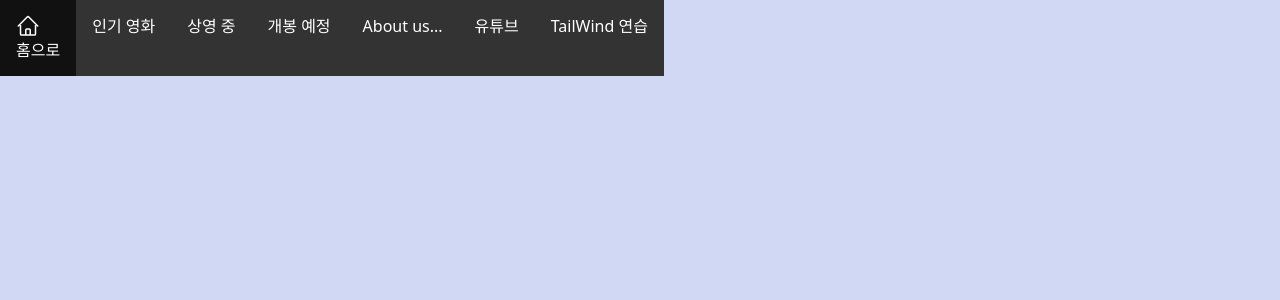
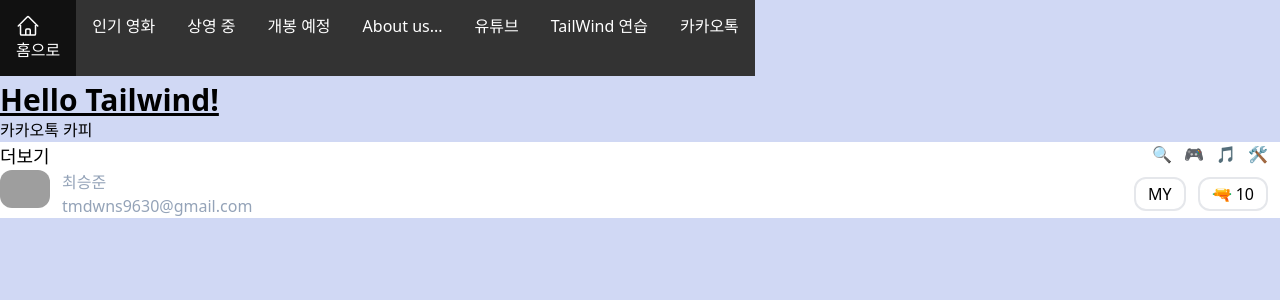
Before and after one commit to tmdwns9630/study_movie_app, a React (Create React App) app: page /kakaotalk in a window 1280 px wide. Shown: the top 300 px of the page. Built offline with nearby package versions, Linux system fonts and the light colour scheme; grey boxes are pictures that could not be loaded.

Commit message:
tailWind로 카카오톡 만들기 - top 1, 2까지 만듬 13일차 수업 종료

```diff
--- a/src/components/Kakaotalk.js
+++ b/src/components/Kakaotalk.js
@@ -1,3 +1,46 @@
-function Kakaotalk() {}
+function Kakaotalk() {
+  //  width 어케 맞추냐 싯팔
+  // 글자 굵기 싯팔롬아
+  return (
+    <>
+      <h1 className="text-3xl font-bold underline">Hello Tailwind!</h1>
+      <h1>카카오톡 카피</h1>
+      <div id="kt__main" className="bg-white">
+        <div id="kt__top1" className="flex justify-between">
+          <span className="text-lg text-black">더보기</span>
+          <div className="flex justify-between ">
+            <span className="mr-3">🔍</span>
+            <span className="mr-3">🎮</span>
+            <span className="mr-3">🎵</span>
+            <span className="mr-3">🛠</span>
+          </div>
+        </div>
+        {/*-------kt__top1--------*/}
+        <div id="kt_top2" className="flex justify-between items-center">
+          <div className="flex justify-between">
+            <div className="mr-3">
+              <img
+                src="https://hindiquoteson.com/wp-content/uploads/2022/08/cool-Photos-for-whatsapp-DP-4.webp"
+                alt="프로필사진"
+                width="50px"
+                className="rounded-xl"
+              ></img>
+            </div>
+            <div className="text-slate-400">
+              <div>최승준</div>
+              <div>tmdwns9630@gmail.com</div>
+            </div>
+          </div>
+          <div>
+            <span className="border-2 rounded-xl mr-3 px-3 py-1">MY</span>
+            <span className="border-2 rounded-xl mr-3 px-3 py-1">🔫 10</span>
+          </div>
+        </div>
+        {/*-------kt__top2--------*/}
+      </div>
+      {/*-------kt__main---------*/}
+    </>
+  );
+}
 
 export default Kakaotalk;
--- a/src/components/Menu.js
+++ b/src/components/Menu.js
@@ -3,6 +3,7 @@ import Movies from "./Movies";
 import "./Menu.css";
 import Youtube from "./Youtube";
 import TailWind from "./TailWind";
+import Kakaotalk from "./Kakaotalk";
 
 //latest가 왠지 안된다.
 function Home() {
@@ -63,6 +64,9 @@ function Menu(props) {
           <li>
             <Link to="/tailwind">TailWind 연습</Link>
           </li>
+          <li>
+            <Link to="/Kakaotalk">카카오톡</Link>
+          </li>
         </ul>
       </nav>
       <Routes>
@@ -73,6 +77,7 @@ function Menu(props) {
         <Route path="/latest" element={<Movies apiPath="latest" />} />
         <Route path="/Youtube" element={<Youtube />} />
         <Route path="/tailwind" element={<TailWind />} />
+        <Route path="/kakaotalk" element={<Kakaotalk />} />
       </Routes>
       {/* path의 경로로 들어가면 element의 컴포넌트를 렌더링 하라.
       룰1 : path 경로는 무조건 소문자로 하자.
--- a/src/components/Youtube.css
+++ b/src/components/Youtube.css
@@ -47,7 +47,6 @@ svg {
 .yt__top2_right {
   display: flex;
   justify-content: space-between;
-  /* border: 3px solid red; */
   width: 200px;
 }
 
@@ -64,7 +63,7 @@ svg {
 }
 .yt__top3 {
   display: flex;
-  justify-content: start;
+  justify-content: flex-start;
   align-items: center;
   margin-top: 15px;
 }
@@ -72,13 +71,17 @@ svg {
 .yt__top3_left {
   /* border: 1px solid rgb(238, 0, 255); */
   margin: 0px 20px;
-  width: 100px;
+  width: 80px;
   height: 30px;
+  border-radius: 3px;
 
   background-color: #575758;
   display: flex;
   justify-content: center;
   align-items: center;
+}
+.yt__top3_left > svg {
+  margin-right: 5px;
 }
 
 .yt__top3_Line {
--- a/src/components/Youtube.js
+++ b/src/components/Youtube.js
@@ -46,6 +46,7 @@ function Youtube(props) {
         <div className="yt__top2_left">
           <img
             src="https://upload.wikimedia.org/wikipedia/commons/thumb/b/b8/YouTube_play_button_icon_%282013%E2%80%932017%29.svg/2560px-YouTube_play_button_icon_%282013%E2%80%932017%29.svg.png"
+            alt="img1"
             width="35px"
             height="30px"
           ></img>
@@ -107,7 +108,21 @@ function Youtube(props) {
       </div>
       <div className="yt__top3">
         <div className="yt__top3_left">
-          <span>⭐탐색</span>
+          <svg
+            xmlns="http://www.w3.org/2000/svg"
+            viewBox="0 0 24 24"
+            fill="currentColor"
+            className="w-6 h-6"
+          >
+            <path
+              fillRule="evenodd"
+              d="M7.5 5.25a3 3 0 013-3h3a3 3 0 013 3v.205c.933.085 1.857.197 2.774.334 1.454.218 2.476 1.483 2.476 2.917v3.033c0 1.211-.734 2.352-1.936 2.752A24.726 24.726 0 0112 15.75c-2.73 0-5.357-.442-7.814-1.259-1.202-.4-1.936-1.541-1.936-2.752V8.706c0-1.434 1.022-2.7 2.476-2.917A48.814 48.814 0 017.5 5.455V5.25zm7.5 0v.09a49.488 49.488 0 00-6 0v-.09a1.5 1.5 0 011.5-1.5h3a1.5 1.5 0 011.5 1.5zm-3 8.25a.75.75 0 100-1.5.75.75 0 000 1.5z"
+              clipRule="evenodd"
+            />
+            <path d="M3 18.4v-2.796a4.3 4.3 0 00.713.31A26.226 26.226 0 0012 17.25c2.892 0 5.68-.468 8.287-1.335.252-.084.49-.189.713-.311V18.4c0 1.452-1.047 2.728-2.523 2.923-2.12.282-4.282.427-6.477.427a49.19 49.19 0 01-6.477-.427C4.047 21.128 3 19.852 3 18.4z" />
+          </svg>
+
+          <span>탐색</span>
         </div>
         <div className="yt__top3_Line"></div>
         <div className="yt__top3_right ">
@@ -122,12 +137,18 @@ function Youtube(props) {
       {/* 4 : 동영상1----------------------- */}
       <div className="yt__video">
         <div className="yt__video_Thumbnail">
-          <img src="https://i.ytimg.com/vi/2fQSxrrwxjI/maxresdefault.jpg"></img>
+          <img
+            src="https://i.ytimg.com/vi/2fQSxrrwxjI/maxresdefault.jpg"
+            alt="img"
+          ></img>
           <div className="yt__video_Thumbnail_runTime">20:48</div>
         </div>
         <div className="yt__video_bar">
           <div className="yt_video_info_uploaderProfile">
-            <img src="https://yt3.ggpht.com/ytc/AMLnZu-sldeILdF5Q9-c2HDT-szRFil6s07KLz6JWy_NPg=s900-c-k-c0x00ffffff-no-rj"></img>
+            <img
+              src="https://yt3.ggpht.com/ytc/AMLnZu-sldeILdF5Q9-c2HDT-szRFil6s07KLz6JWy_NPg=s900-c-k-c0x00ffffff-no-rj"
+              alt="img"
+            ></img>
           </div>
           <div className="yt_video_info_text">
             <div className="yt_video_info_title">
@@ -168,12 +189,18 @@ function Youtube(props) {
       {/* 4 : 동영상2----------------------- */}
       <div className="yt__video">
         <div className="yt__video_Thumbnail">
-          <img src="https://i.ytimg.com/vi/c9EjteT8_VA/maxresdefault.jpg"></img>
+          <img
+            src="https://i.ytimg.com/vi/c9EjteT8_VA/maxresdefault.jpg"
+            alt="img"
+          ></img>
           <div className="yt__video_Thumbnail_runTime">1:10:21</div>
         </div>
         <div className="yt__video_bar">
           <div className="yt_video_info_uploaderProfile">
-            <img src="https://static-cdn.jtvnw.net/jtv_user_pictures/kimdoe-profile_image-354ecea9a42c41e9-300x300.png"></img>
+            <img
+              src="https://static-cdn.jtvnw.net/jtv_user_pictures/kimdoe-profile_image-354ecea9a42c41e9-300x300.png"
+              alt="img"
+            ></img>
           </div>
           <div className="yt_video_info_text">
             <div className="yt_video_info_title">
```
Also changed, not shown: src/components/tailWind.css (deleted).
